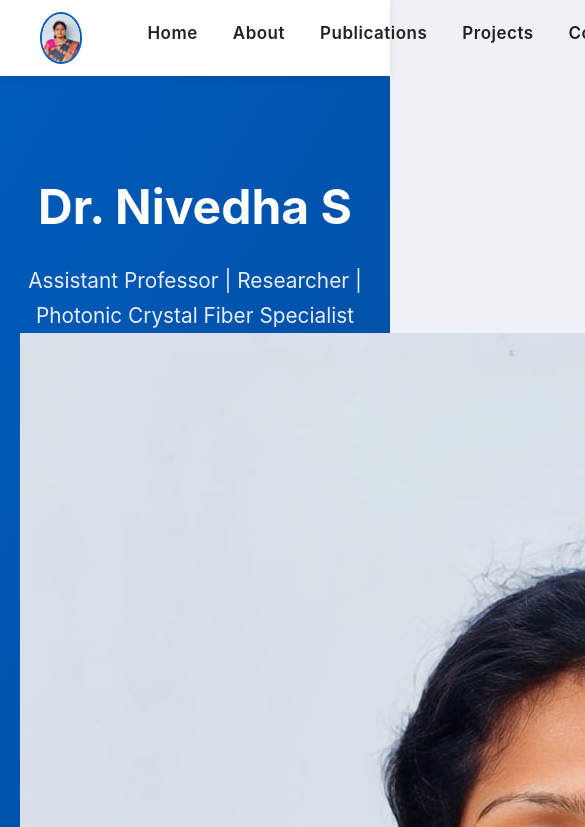
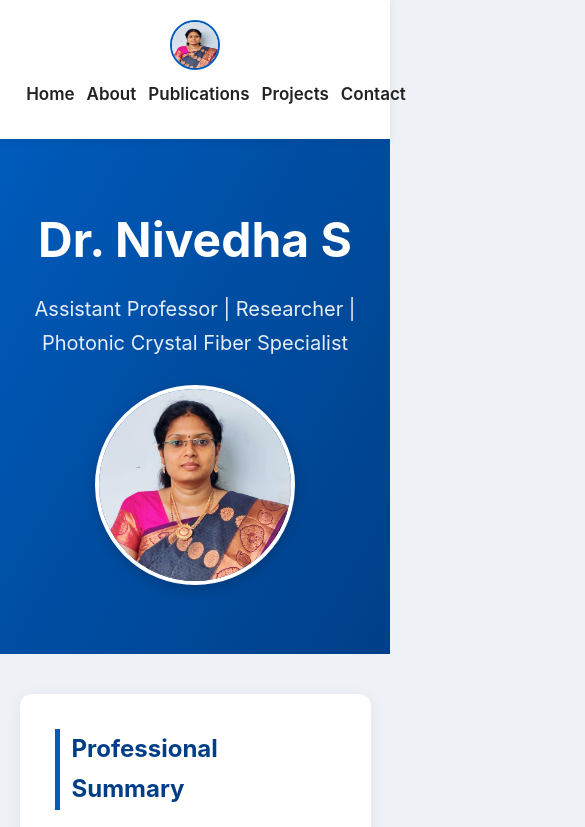
Before and after one commit to nivedha-ks/nivedha-portfolio, a plain HTML site: page index.html in a window 390 px wide. Shown: the top 827 px of the page, 585 px wide, since content can reach past the window. Drawn offline with Linux system fonts and the light colour scheme; files that its build step writes are made by us from their sources.

Commit message:
Update style.css

```diff
--- a/style.css
+++ b/style.css
@@ -1,5 +1,5 @@
 /* ---------------------------------------------------------
-   GLOBAL STYLE – Professional Modern Portfolio
+   GLOBAL LAYOUT & TYPOGRAPHY
 --------------------------------------------------------- */
 * {
     margin: 0;
@@ -26,23 +26,23 @@ nav {
     box-shadow: 0 2px 8px rgba(0,0,0,0.08);
     position: sticky;
     top: 0;
-    z-index: 100;
+    z-index: 200;
 }
 
 nav img {
-    height: 52px;
-    width: 52px;
+    height: 50px;
+    width: 50px;
     border-radius: 50%;
     border: 2px solid #005bbb;
 }
 
 nav ul {
+    display: flex;
     list-style: none;
-    display: flex;
 }
 
 nav ul li {
-    margin-left: 35px;
+    margin-left: 30px;
 }
 
 nav ul li a {
@@ -50,46 +50,76 @@ nav ul li a {
     font-size: 17px;
     color: #222;
     font-weight: 600;
-    letter-spacing: 0.5px;
+    padding-bottom: 4px;
     transition: 0.3s;
 }
 
 nav ul li a:hover {
     color: #005bbb;
     border-bottom: 2px solid #005bbb;
-    padding-bottom: 4px;
+}
+
+nav ul li a.active {
+    color: #005bbb;
+    border-bottom: 2px solid #005bbb;
 }
 
 /* ---------------------------------------------------------
-   HEADER BANNER
+   HERO SECTION (HOME PAGE)
+--------------------------------------------------------- */
+.hero {
+    display: flex;
+    justify-content: space-between;
+    align-items: center;
+    padding: 80px 10%;
+    background: linear-gradient(120deg, #005bbb, #003f88);
+    color: white;
+}
+
+.hero-left h1 {
+    font-size: 48px;
+    font-weight: 700;
+}
+
+.hero-left p {
+    margin-top: 12px;
+    font-size: 20px;
+    opacity: 0.9;
+}
+
+.hero-right img {
+    width: 240px;
+    height: 240px;
+    border-radius: 50%;
+    object-fit: cover;
+    border: 4px solid #fff;
+    box-shadow: 0 4px 14px rgba(0,0,0,0.2);
+}
+
+/* ---------------------------------------------------------
+   PAGE HEADERS (ABOUT, PUBLICATIONS, PROJECTS)
 --------------------------------------------------------- */
 header {
-    padding: 90px 20px;
+    padding: 60px 20px;
     text-align: center;
     background: linear-gradient(120deg, #005bbb, #003f88);
     color: white;
 }
 
 header h1 {
-    font-size: 3rem;
+    font-size: 36px;
     font-weight: 700;
 }
 
-header p {
-    margin-top: 15px;
-    font-size: 1.3rem;
-    opacity: 0.9;
-}
-
 /* ---------------------------------------------------------
-   MAIN CONTENT WRAPPER
+   CONTENT SECTIONS (CARDS)
 --------------------------------------------------------- */
 .container {
     padding: 50px 10%;
 }
 
 .section {
-    background: #ffffff;
+    background: white;
     padding: 35px;
     margin-bottom: 30px;
     border-radius: 12px;
@@ -98,13 +128,13 @@ header p {
 }
 
 .section:hover {
-    transform: translateY(-3px);
-    box-shadow: 0 6px 22px rgba(0,0,0,0.1);
+    transform: translateY(-4px);
+    box-shadow: 0 6px 22px rgba(0,0,0,0.12);
 }
 
 .section h2 {
     margin-bottom: 20px;
-    font-size: 26px;
+    font-size: 24px;
     font-weight: 700;
     color: #003f88;
     border-left: 5px solid #005bbb;
@@ -112,7 +142,7 @@ header p {
 }
 
 /* ---------------------------------------------------------
-   LISTS
+   LIST STYLING
 --------------------------------------------------------- */
 ul {
     margin-left: 25px;
@@ -121,18 +151,71 @@ ul {
 
 ul li {
     margin-bottom: 10px;
-    font-size: 16.5px;
+    font-size: 16px;
+}
+
+/* ---------------------------------------------------------
+   CONTACT PAGE
+--------------------------------------------------------- */
+.section p {
+    font-size: 17px;
+    margin-bottom: 10px;
 }
 
 /* ---------------------------------------------------------
    FOOTER
 --------------------------------------------------------- */
 footer {
-    text-align: center;
-    padding: 25px;
-    margin-top: 40px;
     background: #003f88;
     color: white;
+    text-align: center;
+    padding: 20px;
+    margin-top: 40px;
+    font-size: 14px;
     letter-spacing: 0.8px;
-    font-size: 15px;
 }
+
+/* ---------------------------------------------------------
+   RESPONSIVE DESIGN
+--------------------------------------------------------- */
+@media (max-width: 900px) {
+
+    .hero {
+        flex-direction: column;
+        text-align: center;
+        padding: 60px 20px;
+    }
+
+    .hero-right img {
+        margin-top: 25px;
+        width: 200px;
+        height: 200px;
+    }
+
+    nav ul li {
+        margin-left: 15px;
+    }
+
+    .container {
+        padding: 40px 5%;
+    }
+}
+
+@media (max-width: 600px) {
+    nav {
+        flex-direction: column;
+        padding: 20px;
+    }
+
+    nav ul {
+        margin-top: 10px;
+    }
+
+    nav ul li {
+        margin-left: 12px;
+    }
+
+    header h1 {
+        font-size: 28px;
+    }
+}
```
